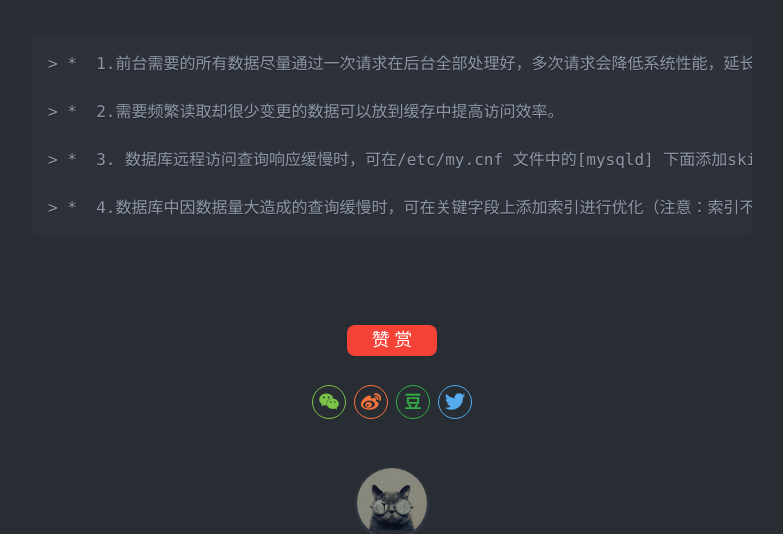
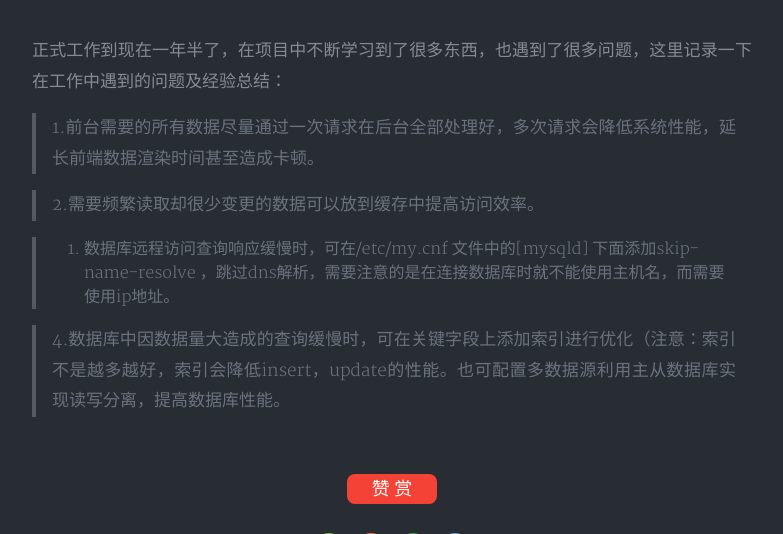
Before and after one commit to yeshang5/yeshang5.github.io, a Jekyll site: the page built from _posts/2019-5-14-经验总结.md, in a window 1280 px wide and 900 px high, scrolled down 244 px, cut to the strip 220-754 px from the top of the window. Shown: the whole strip, without its empty margins (248-1031 px from the left). Built offline with Jekyll 4.4.1, drawn with Linux system fonts in a browser that asks for light colours; nearby versions of some CDN libraries; comment, search, counter and statistics services are not loaded; a style sheet for code colours, icons or effects is not loaded.

Commit message:
Update 2019-5-14-经验总结.md

```diff
--- a/_posts/2019-5-14-经验总结.md
+++ b/_posts/2019-5-14-经验总结.md
@@ -7,10 +7,12 @@ cover: 'https://timgsa.baidu.com/timg?image&quality=80&size=b9999_10000&sec=1557
 tags: 经验
 ---
 
-	> *  1.前台需要的所有数据尽量通过一次请求在后台全部处理好，多次请求会降低系统性能，延长前端数据渲染时间甚至造成卡顿。
+  正式工作到现在一年半了，在项目中不断学习到了很多东西，也遇到了很多问题，这里记录一下在工作中遇到的问题及经验总结：
 
-	> *  2.需要频繁读取却很少变更的数据可以放到缓存中提高访问效率。
+>  1.前台需要的所有数据尽量通过一次请求在后台全部处理好，多次请求会降低系统性能，延长前端数据渲染时间甚至造成卡顿。
 
-	> *  3. 数据库远程访问查询响应缓慢时，可在/etc/my.cnf 文件中的[mysqld] 下面添加skip-name-resolve ，跳过dns解析，需要注意的是在连接数据库时就不能使用主机名，而需要使用ip地址。
+>  2.需要频繁读取却很少变更的数据可以放到缓存中提高访问效率。
 
-	> *  4.数据库中因数据量大造成的查询缓慢时，可在关键字段上添加索引进行优化（注意：索引不是越多越好，索引会降低insert，update的性能。也可配置多数据源利用主从数据库实现读写分离，提高数据库性能。
+>  3. 数据库远程访问查询响应缓慢时，可在/etc/my.cnf 文件中的[mysqld] 下面添加skip-name-resolve ，跳过dns解析，需要注意的是在连接数据库时就不能使用主机名，而需要使用ip地址。
+
+>  4.数据库中因数据量大造成的查询缓慢时，可在关键字段上添加索引进行优化（注意：索引不是越多越好，索引会降低insert，update的性能。也可配置多数据源利用主从数据库实现读写分离，提高数据库性能。
```
